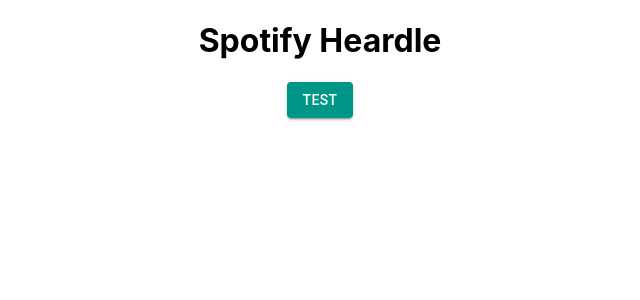
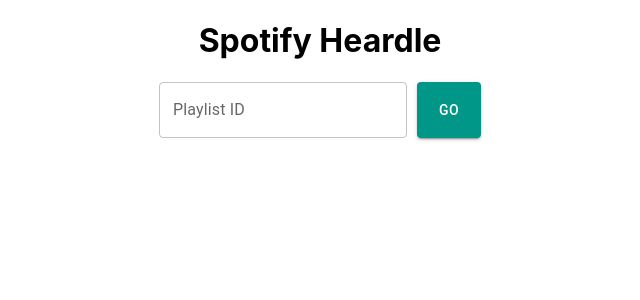
Before and after one commit to MrKren/spordle, a React (Create React App) app: page / in a window 1280 px wide. Shown: the top 300 px of the page, without its empty margins (320-960 px from the left). Built offline with nearby package versions, Linux system fonts and the light colour scheme.

Commit message:
Build basic playlist selector component

```diff
--- a/src/App/App.tsx
+++ b/src/App/App.tsx
@@ -1,7 +1,7 @@
 import React from "react";
 import { createTheme, ThemeProvider } from "@mui/material/styles";
-import Button from "@mui/material/Button";
 import Container from "@mui/material/Container";
+import Selector from "../Components/Selector";
 
 const theme = createTheme({
   palette: {
@@ -21,7 +21,7 @@
         sx={{ display: "flex", flexDirection: "column", alignItems: "center" }}
       >
         <h1>Spotify Heardle</h1>
-        <Button variant="contained">Test</Button>
+        <Selector />
       </Container>
     </ThemeProvider>
   );
--- /dev/null
+++ b/src/Components/Selector/Selector.tsx
@@ -0,0 +1,33 @@
+import React, { useState } from "react";
+import TextField from "@mui/material/TextField";
+import Box from "@mui/material/Box";
+import Button from "@mui/material/Button";
+import { useEffect } from "react";
+
+const Selector = () => {
+  const [playlistId, setPlaylistId] = useState("" as string);
+  const apiUrl = "https://api.spotify.com/v1/playlists/";
+
+  const collectPlaylist = () => {
+    console.log(playlistId);
+  };
+
+  return (
+    <Box sx={{ display: "flex", gap: "10px" }}>
+      <TextField
+        label="Playlist ID"
+        onChange={(URI) => setPlaylistId(URI.target.value)}
+        onKeyPress={(e) => {
+          if (e.key === "Enter") {
+            collectPlaylist();
+          }
+        }}
+      />
+      <Button variant="contained" onClick={collectPlaylist}>
+        GO
+      </Button>
+    </Box>
+  );
+};
+
+export default Selector;
--- /dev/null
+++ b/src/Components/Selector/index.ts
@@ -0,0 +1,3 @@
+import Selector from "./Selector";
+
+export default Selector;
```
